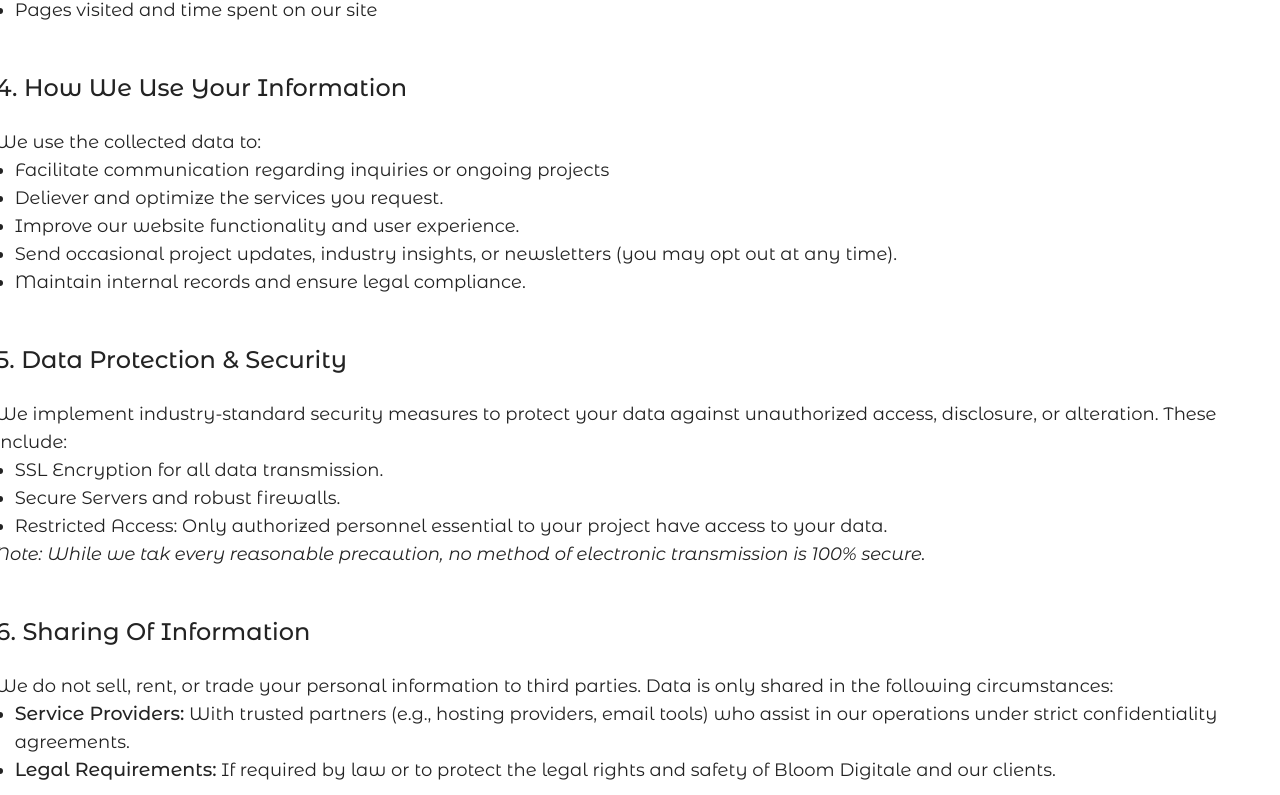
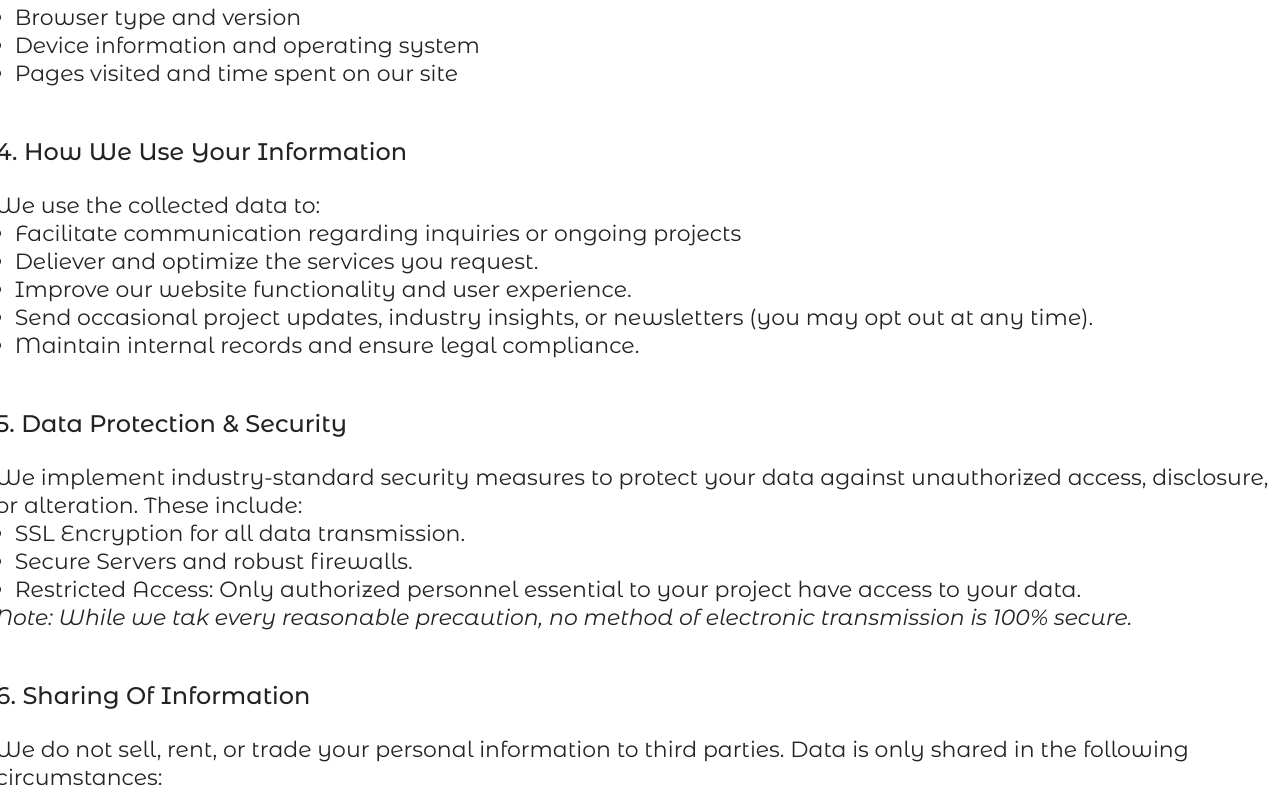
Before and after one commit to Yole-dev/bloom-revamped, a React (Create React App) app: page /privacy_policy in a window 1280 px wide. Shown: the part 1483-2278 px from the top of the page. Built offline with nearby package versions, Linux system fonts and the light colour scheme.

Commit message:
Fixed the text size issue on the Privacy Policy page

```diff
--- a/src/index.css
+++ b/src/index.css
@@ -1490,9 +1490,14 @@ textarea:focus {
   text-transform: capitalize;
 }
 
+.bloom-policy > div > p:nth-of-type(2),
+p:nth-of-type(3) {
+  font-size: 22px;
+}
+
 .bloom-policy > div > p:last-of-type {
   font-weight: 400;
-  font-size: 18px;
+  font-size: 22px;
   line-height: 28px;
 }
 
@@ -1503,7 +1508,7 @@ textarea:focus {
 
 .bloom-policy > div > p > ul li span {
   font-weight: 500;
-  font-size: 19px;
+  font-size: 23px;
 }
 
 /* CONTACT US PAGE STYLES */
```
